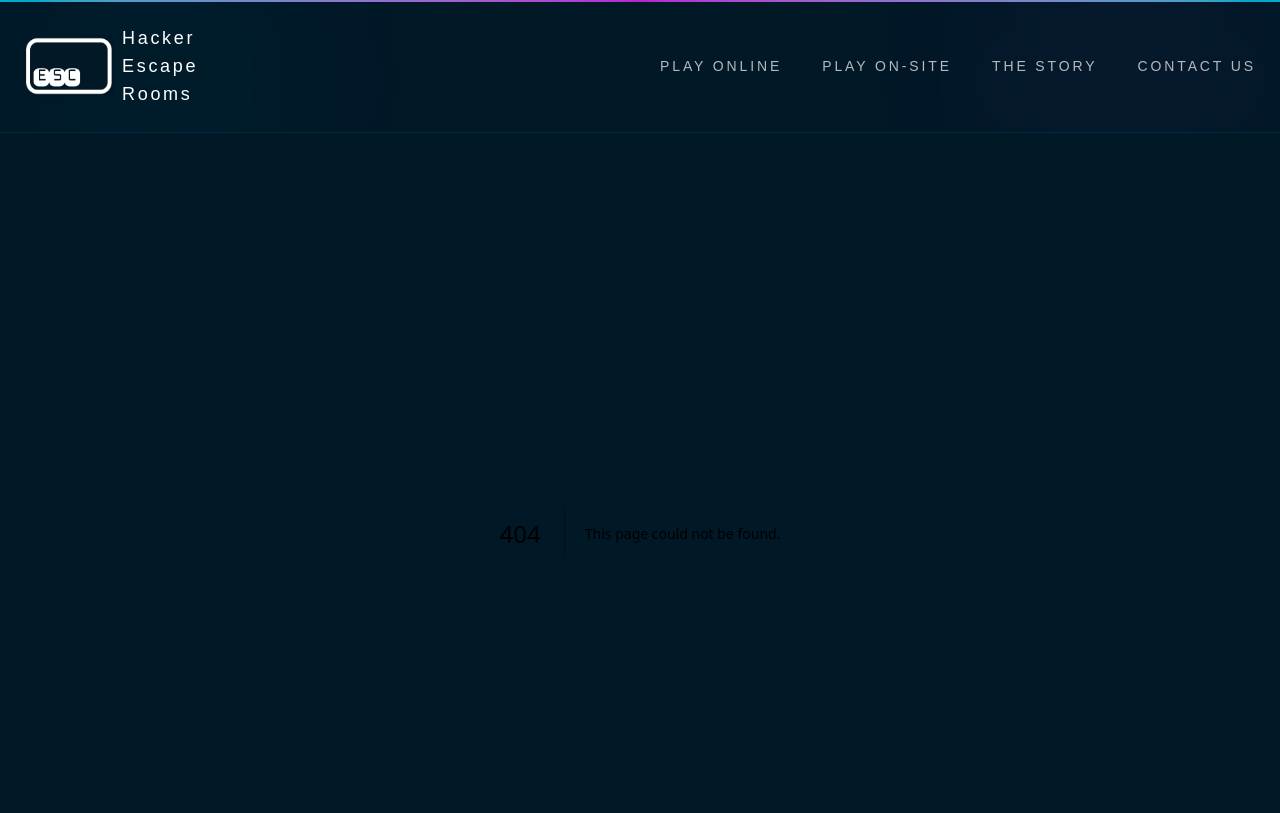
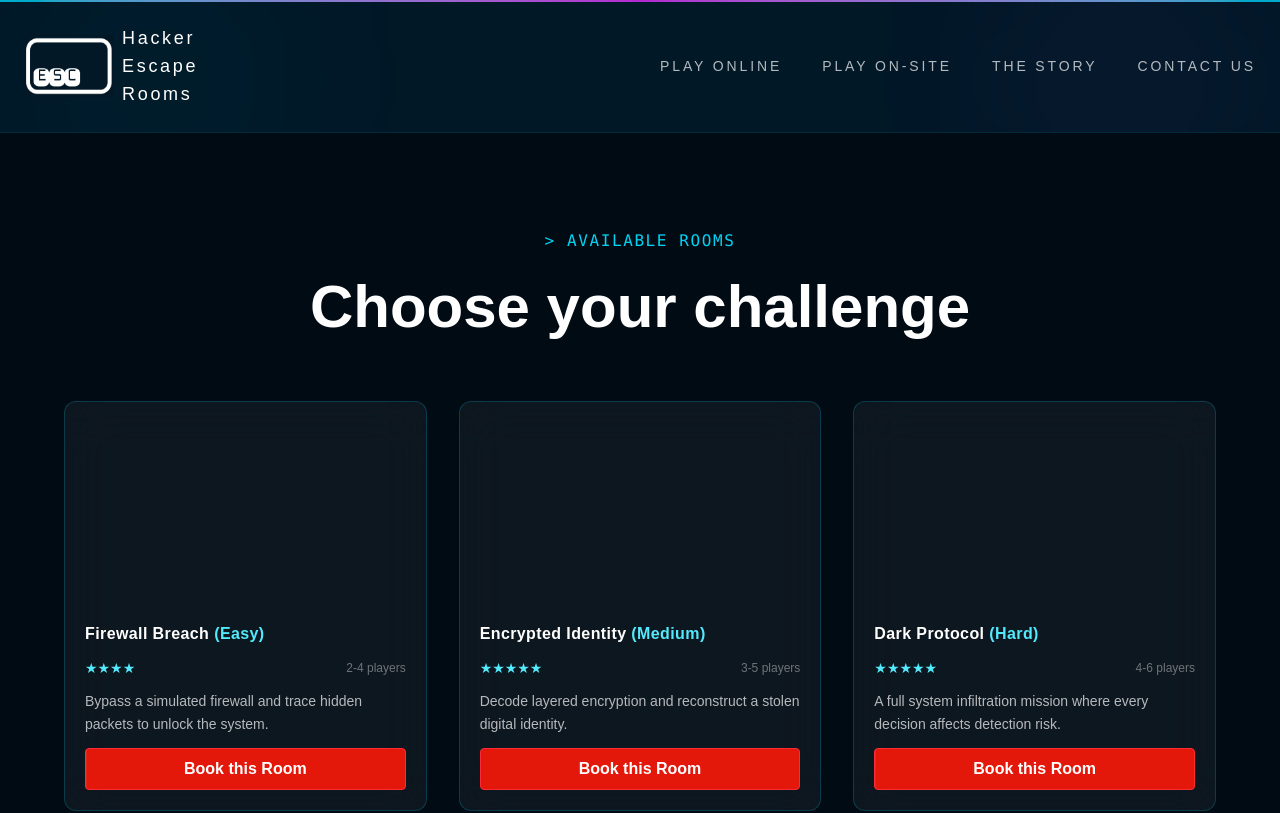
Before and after one commit to jennymakki/ESC-Hacker-Escape-Room, a Next.js app in the folder hacker-escape-rooms/: page /challenges in a window 1280 px wide. Before the commit this address had no page. Shown: the top 813 px of the page. Built offline with nearby package versions, Linux system fonts and the light colour scheme.

Commit message:
fixing links

```diff
--- /dev/null
+++ b/hacker-escape-rooms/app/challenges/page.tsx
@@ -0,0 +1,50 @@
+import RoomCard from "@/components/RoomCard";
+
+const rooms = [
+  {
+    title: "Firewall Breach",
+    type: "Easy",
+    participants: "2-4 players",
+    text: "Bypass a simulated firewall and trace hidden packets to unlock the system.",
+    rating: 4,
+  },
+  {
+    title: "Encrypted Identity",
+    type: "Medium",
+    participants: "3-5 players",
+    text: "Decode layered encryption and reconstruct a stolen digital identity.",
+    rating: 5,
+  },
+  {
+    title: "Dark Protocol",
+    type: "Hard",
+    participants: "4-6 players",
+    text: "A full system infiltration mission where every decision affects detection risk.",
+    rating: 5,
+  },
+];
+
+export default function ChallengesPage() {
+  return (
+    <main className="min-h-screen bg-[#010b14] text-white px-6 py-24">
+
+      <div className="text-center mb-16">
+        <p className="text-cyan-400 font-mono tracking-widest">
+          &gt; AVAILABLE ROOMS
+        </p>
+
+        <h1 className="mt-6 text-4xl md:text-6xl font-bold">
+          Choose your challenge
+        </h1>
+
+      </div>
+
+      <section className="grid gap-8 md:grid-cols-3 max-w-6xl mx-auto">
+        {rooms.map((room, i) => (
+          <RoomCard key={i} {...room} />
+        ))}
+      </section>
+
+    </main>
+  );
+}
--- a/hacker-escape-rooms/app/contact/page.tsx
+++ b/hacker-escape-rooms/app/contact/page.tsx
@@ -1,3 +1,5 @@
+import Link from "next/link";
+
 export default function ContactPage() {
   return (
     <main className="relative min-h-screen bg-[#010b14] text-white flex items-center justify-center px-6 py-24 overflow-hidden">
@@ -26,11 +28,14 @@ export default function ContactPage() {
             <p>+46 123 456 789</p>
           </div>
 
-          <button className="mt-4 group relative overflow-hidden bg-[#E3170A] text-white cursor-pointer px-8 py-4 rounded-md font-bold w-fit transition-all duration-300 hover:scale-105 hover:shadow-[0_0_30px_rgba(227,23,10,.45)]">
-            <span className="relative z-10">View all challenges</span>
+<Link
+  href="/challenges"
+  className="mt-4 group relative inline-block overflow-hidden bg-[#E3170A] text-white cursor-pointer px-8 py-4 rounded-md font-bold w-fit transition-all duration-300 hover:scale-105 hover:shadow-[0_0_30px_rgba(227,23,10,.45)]"
+>
+  <span className="relative z-10">View all challenges</span>
 
-            <span className=" absolute inset-0 -translate-x-full bg-white/20 transition-transform duration-500 group-hover:translate-x-full" />
-          </button>
+  <span className="absolute inset-0 -translate-x-full bg-white/20 transition-transform duration-500 group-hover:translate-x-full" />
+</Link>
         </section>
 
         <section className="relative bg-black/40 backdrop-blur-xl border border-cyan-400/20 rounded-xl p-8 flex flex-col gap-5 shadow-[0_0_40px_rgba(34,211,238,0.08)]">
--- a/hacker-escape-rooms/app/story/page.tsx
+++ b/hacker-escape-rooms/app/story/page.tsx
@@ -1,4 +1,5 @@
 import Image from "next/image";
+import Link from "next/link";
 
 export default function StoryPage() {
   return (
@@ -20,8 +21,6 @@ export default function StoryPage() {
 
         <div className="absolute left-0 top-0 flex h-full items-center px-10 md:px-24">
           <div className="max-w-xl rounded-xl border border-cyan-400/20 bg-black/40 p-8 backdrop-blur-xl">
-
-
             <h1 className="mt-4 text-3xl font-bold md:text-4xl">
               Hacker Escape Rooms
             </h1>
@@ -31,7 +30,6 @@ export default function StoryPage() {
               turn hacking, cybersecurity and storytelling into real-world
               experiences.
             </p>
-
           </div>
         </div>
       </section>
@@ -71,11 +69,13 @@ export default function StoryPage() {
                 Custom software, electronics and puzzle design combine to create
                 immersive missions that test teamwork and creativity.
               </p>
-
-              <button className="cursor-pointer group relative mt-8 overflow-hidden rounded-md bg-[#E3170A] px-8 py-4 font-bold text-white transition-all duration-300 hover:scale-105 hover:shadow-[0_0_30px_rgba(227,23,10,.45)]">
+              <Link
+                href="/challenges"
+                className="cursor-pointer group relative mt-8 inline-block overflow-hidden rounded-md bg-[#E3170E] px-8 py-4 font-bold text-white transition-all duration-300 hover:scale-105 hover:shadow-[0_0_30px_rgba(227,23,10,.45)]"
+              >
                 <span className="relative z-10">See challenges</span>
                 <span className="absolute inset-0 -translate-x-full bg-white/20 transition-transform duration-500 group-hover:translate-x-full" />
-              </button>
+              </Link>
             </div>
           </div>
         </div>
--- a/hacker-escape-rooms/components/Footer.tsx
+++ b/hacker-escape-rooms/components/Footer.tsx
@@ -29,8 +29,8 @@ export default function Footer() {
           </h4>
 
           {[
-            ["Play online", "/"],
-            ["Play on-site", "/"],
+            ["Play online", "/challenges"],
+            ["Play on-site", "/challenges"],
             ["The story", "/story"],
             ["Contact us", "/contact"],
           ].map(([label, href]) => (
--- a/hacker-escape-rooms/components/Header.tsx
+++ b/hacker-escape-rooms/components/Header.tsx
@@ -9,8 +9,8 @@ export default function Header() {
   const [open, setOpen] = useState(false);
 
   const links = [
-    ["Play online", "/"],
-    ["Play on-site", "/"],
+    ["Play online", "/challenges"],
+    ["Play on-site", "/challenges"],
     ["The story", "/story"],
     ["Contact us", "/contact"],
   ];
--- a/hacker-escape-rooms/components/Hero.tsx
+++ b/hacker-escape-rooms/components/Hero.tsx
@@ -1,8 +1,9 @@
 import Image from "next/image";
+import Link from "next/link";
 
 export default function Hero() {
   return (
-    <section className="relative  overflow-hidden bg-[#011827]">
+    <section className="relative overflow-hidden bg-[#011827]">
       <Image
         src="/hero.png"
         alt="Hero"
@@ -22,19 +23,27 @@ export default function Hero() {
         </h1>
 
         <p className="mt-6 max-w-2xl text-white/75 text-lg">
-          Solve puzzles. Crack passwords. <br/> Escape before the timer reaches zero.
+          Solve puzzles. Crack passwords. <br /> Escape before the timer reaches zero.
         </p>
 
         <div className="mt-10 flex flex-col gap-5 md:flex-row">
-          <button className="group relative overflow-hidden cursor-pointer rounded border border-cyan-300 bg-cyan-300 px-10 py-4 font-bold text-[#011827] transition-all duration-300 hover:scale-105 hover:shadow-[0_0_30px_rgba(138,207,229,.45)]">
+
+          <Link
+            href="/challenges"
+            className="group relative overflow-hidden cursor-pointer rounded border border-cyan-300 bg-cyan-300 px-10 py-4 font-bold text-[#011827] transition-all duration-300 hover:scale-105 hover:shadow-[0_0_30px_rgba(138,207,229,.45)]"
+          >
             <span className="relative z-10">Play Online</span>
             <span className="absolute inset-0 -translate-x-full bg-white/20 transition-transform duration-500 group-hover:translate-x-full" />
-          </button>
+          </Link>
 
-          <button className="group relative overflow-hidden cursor-pointer rounded border border-red-500 bg-[#E3170A] px-10 py-4 font-bold text-white transition-all duration-300 hover:scale-105 hover:shadow-[0_0_30px_rgba(227,23,10,.45)]">
+          <Link
+            href="/challenges"
+            className="group relative overflow-hidden cursor-pointer rounded border border-red-500 bg-[#E3170E] px-10 py-4 font-bold text-white transition-all duration-300 hover:scale-105 hover:shadow-[0_0_30px_rgba(227,23,10,.45)]"
+          >
             <span className="relative z-10">Play On-site</span>
             <span className="absolute inset-0 -translate-x-full bg-white/20 transition-transform duration-500 group-hover:translate-x-full" />
-          </button>
+          </Link>
+
         </div>
       </div>
     </section>
--- a/hacker-escape-rooms/components/Teamwork.tsx
+++ b/hacker-escape-rooms/components/Teamwork.tsx
@@ -1,5 +1,6 @@
 import Image from "next/image";
 import Story from "./Story";
+import Link from "next/link";
 
 export default function Teamwork() {
   return (
@@ -32,21 +33,21 @@ export default function Teamwork() {
                 problem-solving under pressure.
               </p>
 
-              <button
+              <Link
+                href="/challenges"
                 className="
-                group relative mt-8 overflow-hidden rounded-md bg-[#E3170A]
+    group relative mt-8 inline-block overflow-hidden rounded-md bg-[#E3170E]
     px-8 py-4 font-bold text-white transition-all duration-300
     hover:scale-105 hover:shadow-[0_0_30px_rgba(227,23,10,.45)]
-                cursor-pointer
   "
               >
                 <span className="relative z-10">Book on-site today</span>
                 <span className="absolute inset-0 -translate-x-full bg-white/20 transition-transform duration-500 group-hover:translate-x-full" />
-              </button>
+              </Link>
             </div>
           </div>
         </div>
-        <Story/>
+        <Story />
 
         <div className="relative h-[700px] w-full overflow-hidden">
           <Image
@@ -69,17 +70,17 @@ export default function Teamwork() {
                 home or on-site.
               </p>
 
-              <button
+              <Link
+                href="/challenges"
                 className="
-                group relative mt-8 overflow-hidden rounded-md bg-[#E3170A]
+    group relative mt-8 inline-block overflow-hidden rounded-md bg-[#E3170A]
     px-8 py-4 font-bold text-white transition-all duration-300
     hover:scale-105 hover:shadow-[0_0_30px_rgba(227,23,10,.45)]
-                cursor-pointer
   "
               >
                 <span className="relative z-10">See all challenges</span>
                 <span className="absolute inset-0 -translate-x-full bg-white/20 transition-transform duration-500 group-hover:translate-x-full" />
-              </button>
+              </Link>
             </div>
           </div>
         </div>
```
Lines whose indentation alone changed are shown as unchanged.
